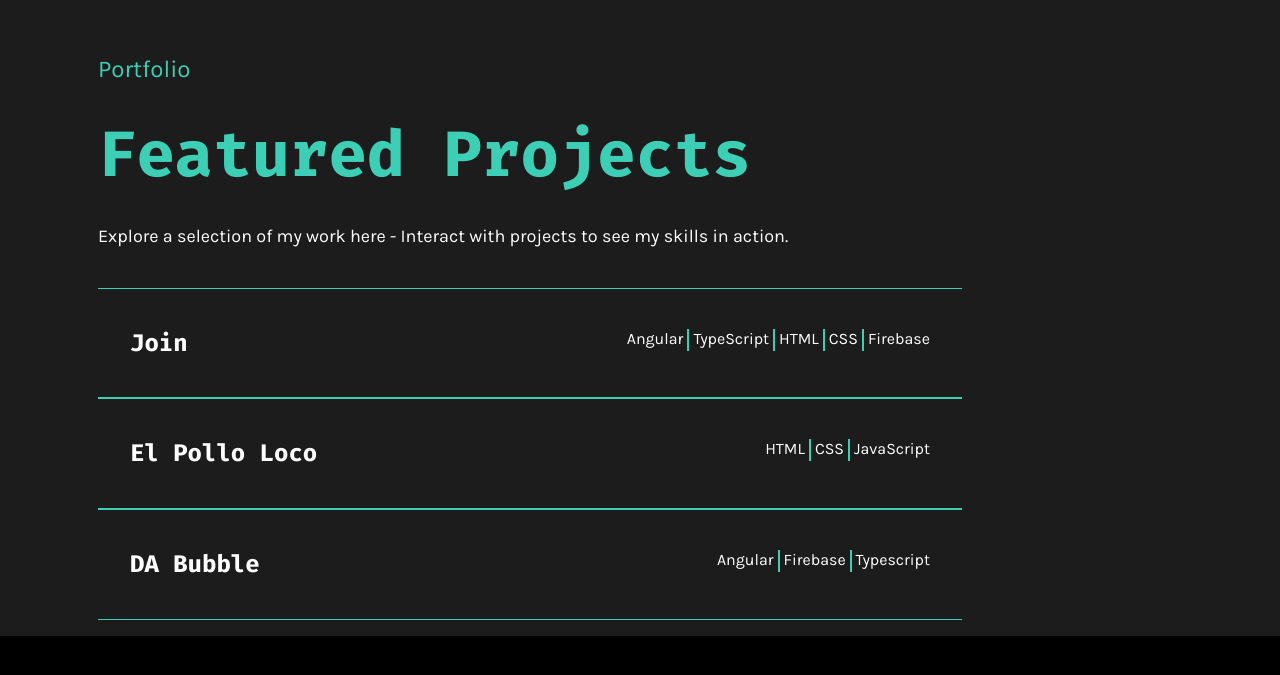
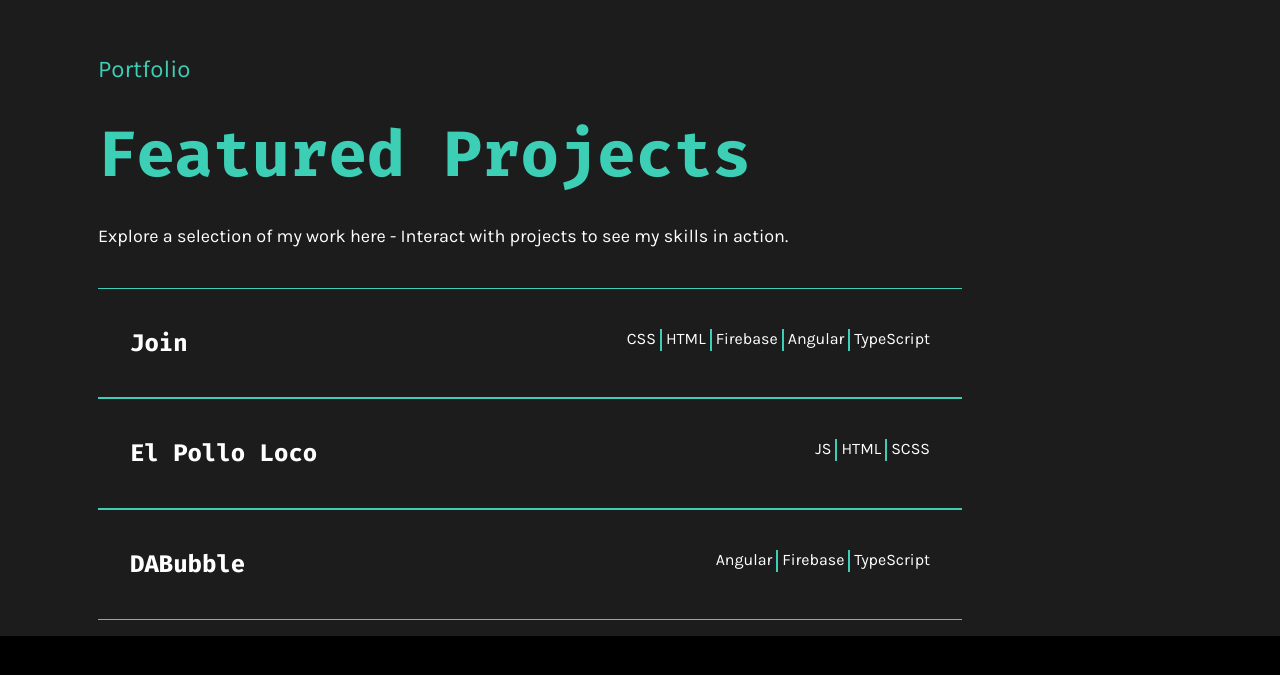
Before and after one commit to CenkKorkmaz92/portfolio, an Angular app: page / in a window 1280 px wide. Shown: the part 2680-3355 px from the top of the page. Built offline with nearby package versions, Linux system fonts and the light colour scheme.

Commit message:
added new component for portfolio using it for pop up logic

```diff
--- a/src/app/app.routes.ts
+++ b/src/app/app.routes.ts
@@ -9,6 +9,6 @@ export const routes: Routes = [
   { path: '', component: HeroComponent },       // Default route
   { path: 'about', component: AboutComponent }, // Route for AboutComponent
   { path: 'skills', component: SkillsComponent }, // Route for SkillsComponent
-  { path: 'skills', component: PortfolioComponent}, // Route for PortfolioComponent
+  { path: 'portfolio', component: PortfolioComponent}, // Route for PortfolioComponent
   { path: '**', redirectTo: '' }                // Wildcard route for undefined paths
 ];
--- a/src/app/portfolio/portfolio.component.html
+++ b/src/app/portfolio/portfolio.component.html
@@ -7,54 +7,24 @@
             skills in action.
         </span>
         <div>
-            <div class="Projects-and-pop-up-container">
+            <div class="Projects-and-pop-up-container" *ngFor="let project of projects" (click)="openModal(project)">
+
                 <div class="projects-container">
-                    <div class="project-headline">Join<img src="../../assets/img/icons/arrow_outward.svg" alt=""></div>
+                    <div class="project-headline">
+                        {{ project.title }}<img src="../../assets/img/icons/arrow_outward.svg" alt="">
+                    </div>
                     <div class="skills-used-text">
-                        <span>Angular</span>
-                        <div class="vector-1"></div>
-                        <span>TypeScript</span>
-                        <div class="vector-1"></div>
-                        <span>HTML</span>
-                        <div class="vector-1"></div>
-                        <span>CSS</span>
-                        <div class="vector-1"></div>
-                        <span>Firebase</span>
+                        <ng-container *ngFor="let tech of project.technologies; let last=last">
+                            <span>{{ tech }}</span>
+                            <div class="vector-1" *ngIf="!last"></div>
+                        </ng-container>
                     </div>
                 </div>
-                <img src="../../assets/img/pop-ups/join_pop_up.svg" alt="">
-            </div>
 
-            <div class="Projects-and-pop-up-container">
-                <div class="projects-container">
-                    <div class="project-headline">El Pollo Loco<img src="../../assets/img/icons/arrow_outward.svg"
-                            alt="">
-                    </div>
-                    <div class="skills-used-text">
-                        <span>HTML</span>
-                        <div class="vector-1"></div>
-                        <span>CSS</span>
-                        <div class="vector-1"></div>
-                        <span>JavaScript</span>
-                    </div>
-                </div>
-                <img src="../../assets/img/pop-ups/el_pollo_loco-pop_up.svg" alt="">
-            </div>
-
-            <div class="Projects-and-pop-up-container">
-                <div class="projects-container">
-                    <div class="project-headline">DA Bubble<img src="../../assets/img/icons/arrow_outward.svg" alt="">
-                    </div>
-                    <div class="skills-used-text">
-                        <span>Angular</span>
-                        <div class="vector-1"></div>
-                        <span>Firebase</span>
-                        <div class="vector-1"></div>
-                        <span>Typescript</span>
-                    </div>
-                </div>
-                <img src="../../assets/img/pop-ups/da_bubble_pop_up.svg" alt="">
+                <img [src]="project.imageUrl" alt="{{ project.title }}">
             </div>
         </div>
     </div>
+
+    <app-project-modal *ngIf="selectedProject" [project]="selectedProject" (close)="closeModal()"></app-project-modal>
 </section>
--- a/src/app/portfolio/portfolio.component.ts
+++ b/src/app/portfolio/portfolio.component.ts
@@ -1,14 +1,56 @@
 import { CommonModule } from '@angular/common';
 import { Component } from '@angular/core';
-
+import { Project } from './project.model';
+import { ProjectModalComponent } from './project-modal/project-modal.component';
 
 @Component({
   selector: 'app-portfolio',
   standalone: true,
-  imports: [CommonModule],
+  imports: [CommonModule, ProjectModalComponent],
   templateUrl: './portfolio.component.html',
   styleUrl: './portfolio.component.scss'
 })
 export class PortfolioComponent {
+  projects: Project[] = [
+    {
+      id: 1,
+      title: 'Join',
+      subtitle: 'What is this project about?',
+      description: 'Task manager inspired by the Kanban System. Create and organize tasks using drag and drop functions, assign users and categories.',
+      technologies: ['CSS', 'HTML', 'Firebase', 'Angular', 'TypeScript'],
+      githubLink: 'https://github.com/CenkKorkmaz92/Join---2.0',
+      liveLink: 'https://cenk-korkmaz.developerakademie.net/Join---2.0/summary.html',
+      imageUrl: 'assets/img/pop-ups/join_pop_up.svg'
+    },
+    {
+      id: 2,
+      title: 'El Pollo Loco',
+      subtitle: 'What is this project about?',
+      description: 'Jump, run and throw game based on object-oriented approach. Help Pepe to find coins and tabasco salsa to fight against the crazy hen.',
+      technologies: ['JS', 'HTML', 'SCSS'],
+      githubLink: 'https://github.com/CenkKorkmaz92/El_pollo_loco',
+      liveLink: 'https://cenk-korkmaz.developerakademie.net/El_pollo_loco/',
+      imageUrl: 'assets/img/pop-ups/el_pollo_loco_pop_up.svg'
+    },
+    {
+      id: 3,
+      title: 'DABubble',
+      subtitle: 'What is this project about?',
+      description: 'This App is a Slack Clone App. It revolutionizes team communication and collaboration with its intuitive interface, real-time messaging, and robust channel organization.',
+      technologies: ['Angular', 'Firebase', 'TypeScript'],
+      githubLink: '#',
+      liveLink: '#',
+      imageUrl: 'assets/img/pop-ups/da_bubble_pop_up.svg'
+    }
+  ];
 
+  selectedProject: Project | null = null;
+
+  openModal(project: Project) {
+    this.selectedProject = project;
+  }
+
+  closeModal() {
+    this.selectedProject = null;
+  }
 }
--- /dev/null
+++ b/src/app/portfolio/project-modal/project-modal.component.html
@@ -0,0 +1,21 @@
+<div class="modal-backdrop" (click)="onClose()"></div>
+<div class="modal-content">
+    <button class="close-btn" (click)="onClose()">X</button>
+    <div class="modal-header">
+        <span class="project-number">0{{ project.id }}</span>
+        <h2>{{ project.title }}</h2>
+    </div>
+    <h3 class="subtitle">{{ project.subtitle }}</h3>
+    <p class="description">{{ project.description }}</p>
+    <div class="technologies">
+        <span *ngFor="let tech of project.technologies">{{ tech }}</span>
+    </div>
+    <div class="links">
+        <a [href]="project.githubLink" target="_blank">GitHub ↗</a>
+        <a [href]="project.liveLink" target="_blank">Live Test ↗</a>
+    </div>
+    <div class="image-wrapper">
+        <img [src]="project.imageUrl" alt="{{ project.title }}">
+    </div>
+    <div class="next-project" (click)="onClose()">Next project →</div>
+</div>
--- /dev/null
+++ b/src/app/portfolio/project-modal/project-modal.component.scss
@@ -0,0 +1,107 @@
+// src/app/portfolio/project-modal/project-modal.component.scss
+$modal-bg: rgba(0, 0, 0, 0.7);
+$main-bg: #0f3d3e;
+$highlight: #00ffcc;
+$text-light: #fff;
+
+.modal-backdrop {
+  position: fixed;
+  top: 0; left: 0; right: 0; bottom: 0;
+  background: $modal-bg;
+  backdrop-filter: blur(5px);
+  z-index: 1000;
+}
+
+.modal-content {
+  position: fixed;
+  top: 50%; left: 50%;
+  transform: translate(-50%, -50%);
+  background: $main-bg;
+  border-radius: 12px;
+  padding: 2rem;
+  color: $text-light;
+  width: 80%;
+  max-width: 800px;
+  z-index: 1001;
+  box-shadow: 0 4px 20px rgba(0,0,0,0.5);
+
+  .close-btn {
+    background: none;
+    border: none;
+    color: $text-light;
+    font-size: 1.5rem;
+    position: absolute;
+    top: 1rem; right: 1rem;
+    cursor: pointer;
+  }
+
+  .modal-header {
+    display: flex;
+    align-items: baseline;
+    gap: 1rem;
+
+    .project-number {
+      font-size: 2rem;
+      color: $highlight;
+    }
+
+    h2 {
+      font-size: 2rem;
+      margin: 0;
+    }
+  }
+
+  .subtitle {
+    color: $highlight;
+    margin-top: 1rem;
+  }
+
+  .description {
+    margin: 1rem 0;
+  }
+
+  .technologies {
+    margin: 1rem 0;
+    span {
+      background: #1c1c1c;
+      padding: 0.3rem 0.5rem;
+      border-radius: 4px;
+      margin-right: 0.5rem;
+      font-size: 0.9rem;
+    }
+  }
+
+  .links {
+    margin: 1rem 0;
+    a {
+      color: $highlight;
+      text-decoration: none;
+      margin-right: 1.5rem;
+      transition: color 0.3s;
+
+      &:hover {
+        color: $text-light;
+      }
+    }
+  }
+
+  .image-wrapper {
+    margin: 2rem 0;
+
+    img {
+      max-width: 100%;
+      border-radius: 8px;
+    }
+  }
+
+  .next-project {
+    margin-top: 2rem;
+    color: $highlight;
+    cursor: pointer;
+    font-weight: bold;
+
+    &:hover {
+      color: $text-light;
+    }
+  }
+}
--- /dev/null
+++ b/src/app/portfolio/project-modal/project-modal.component.ts
@@ -0,0 +1,19 @@
+import { Component, Input, Output, EventEmitter } from '@angular/core';
+import { CommonModule } from '@angular/common';
+import { Project } from '../project.model'; // adjust path if needed
+
+@Component({
+  selector: 'app-project-modal',
+  standalone: true,
+  imports: [CommonModule],
+  templateUrl: './project-modal.component.html',
+  styleUrls: ['./project-modal.component.scss']
+})
+export class ProjectModalComponent {
+  @Input() project!: Project;
+  @Output() close = new EventEmitter<void>();
+
+  onClose() {
+    this.close.emit();
+  }
+}
```
Also changed, not shown: src/app/portfolio/project.model.ts (added, +10 -0 lines), src/app/app.component.html (line endings or trailing spaces), src/assets/img/pop-ups/el_pollo_loco_pop_up.svg (renamed from src/assets/img/pop-ups/el_pollo_loco-pop_up.svg).
